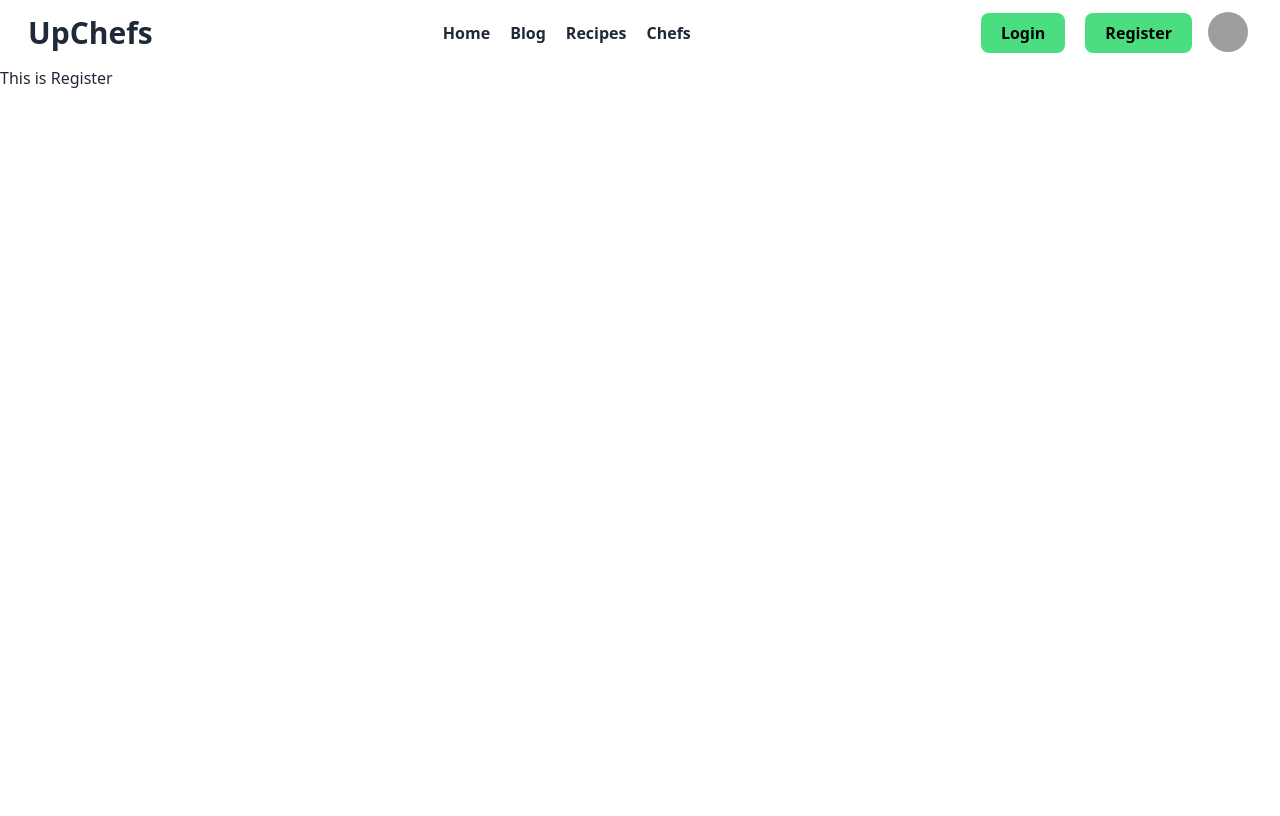
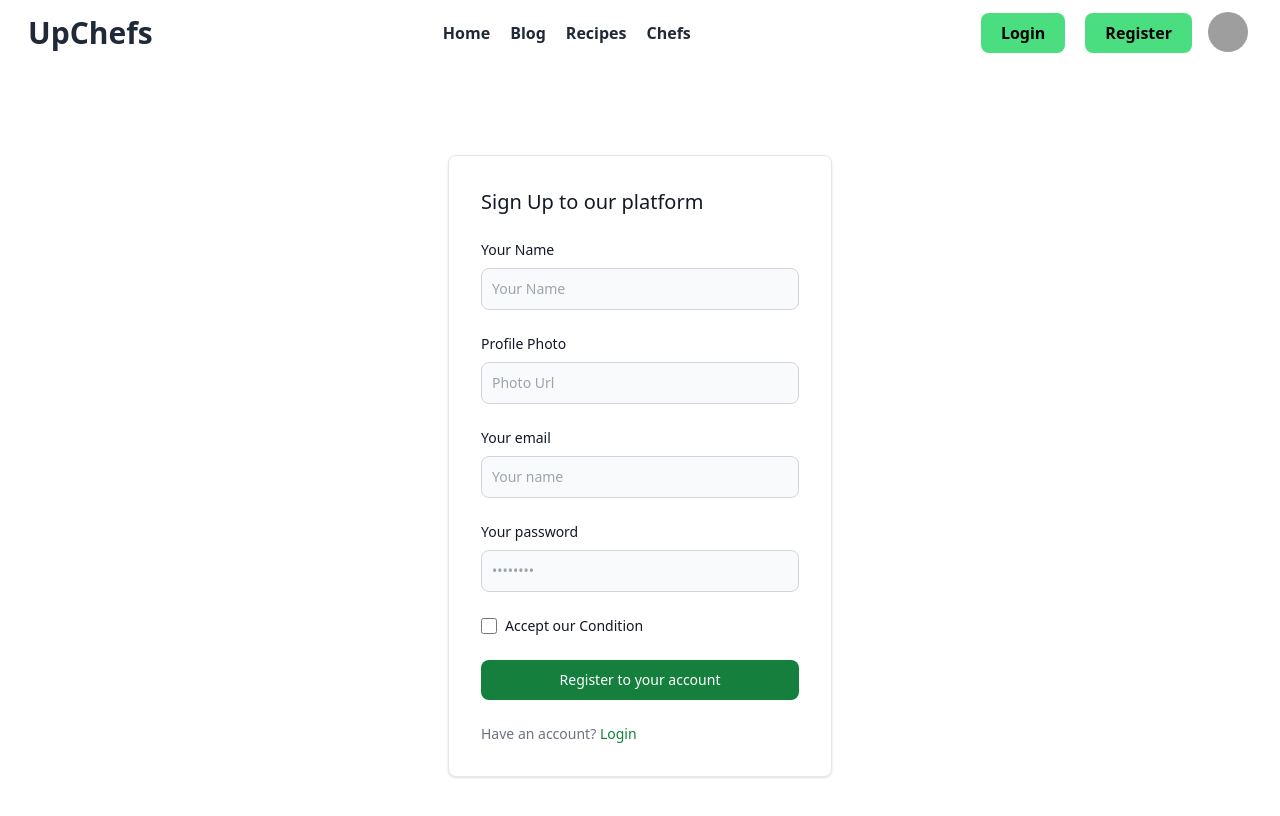
Before and after one commit to SagorAhamed251245/UpChefs, a React (Vite) app: page /register in a window 1280 px wide. Shown: the top 816 px of the page. Built offline with nearby package versions, Linux system fonts and the light colour scheme; grey boxes are pictures that could not be loaded; a web font is replaced by a local one.

Commit message:
login and refister page setup done

```diff
--- a/src/Components/Pages/Login/Login.jsx
+++ b/src/Components/Pages/Login/Login.jsx
@@ -1,10 +1,38 @@
 import React from 'react';
+import { Link } from 'react-router-dom';
 
 const Login = () => {
     return (
-        <div>
-            <h1>This is login</h1>
+
+       <div className='flex items-center w-full h-[100vh] justify-center'>
+         <div className="w-full max-w-sm p-4 bg-white border border-gray-200 rounded-lg shadow sm:p-6 md:p-8 dark:bg-gray-800 dark:border-gray-700">
+            <form className="space-y-6 " >
+                <h5 className="text-xl font-medium text-gray-900 dark:text-white">Sign in to our platform</h5>
+                <div>
+                    <label for="email" className="block mb-2 text-sm font-medium text-gray-900 dark:text-white">Your email</label>
+                    <input type="email" name="email" id="email" className="bg-gray-50 border border-gray-300 text-gray-900 text-sm rounded-lg focus:ring-green-500 focus:border-green-500 block w-full p-2.5 dark:bg-gray-600 dark:border-gray-500 dark:placeholder-gray-400 dark:text-white" placeholder="Your Email" required/>
+                </div>
+                <div>
+                    <label for="password" className="block mb-2 text-sm font-medium text-gray-900 dark:text-white">Your password</label>
+                    <input type="password" name="password" id="password" placeholder="••••••••" className="bg-gray-50 border border-gray-300 text-gray-900 text-sm rounded-lg focus:ring-green-500 focus:border-green-500 block w-full p-2.5 dark:bg-gray-600 dark:border-gray-500 dark:placeholder-gray-400 dark:text-white" required/>
+                </div>
+                <div className="flex items-start">
+                    <div className="flex items-start">
+                        <div className="flex items-center h-5">
+                            <input id="remember" type="checkbox" value="" className="w-4 h-4 border border-gray-300 rounded bg-gray-50 focus:ring-3 focus:ring-green-300 dark:bg-gray-700 dark:border-gray-600 dark:focus:ring-green-600 dark:ring-offset-gray-800 dark:focus:ring-offset-gray-800" />
+                        </div>
+                        <label for="remember" className="ml-2 text-sm font-medium text-gray-900 dark:text-gray-300">Remember me</label>
+                    </div>
+                    <Link href="#" className="ml-auto text-sm text-green-700 hover:underline dark:text-green-500">Forget Password?</Link>
+                </div>
+                <button type="submit" className="w-full text-white bg-green-700 hover:bg-green-800 focus:ring-4 focus:outline-none focus:ring-green-300 font-medium rounded-lg text-sm px-5 py-2.5 text-center dark:bg-green-600 dark:hover:bg-green-700 dark:focus:ring-green-800">Login to your account</button>
+                <div className="text-sm font-medium text-gray-500 dark:text-gray-300">
+                    Not registered? <Link to='/register' className="text-green-700 hover:underline dark:text-green-500">Create account</Link>
+                </div>
+            </form>
         </div>
+       </div>
+
     );
 };
 
--- a/src/Components/Pages/Register/Register.jsx
+++ b/src/Components/Pages/Register/Register.jsx
@@ -1,10 +1,44 @@
 import React from 'react';
+import { Link } from 'react-router-dom';
 
 const Register = () => {
     return (
-        <div>
-            <h1>This is Register</h1>
+        <div className='flex items-center w-full h-[100vh] justify-center'>
+         <div className="w-full max-w-sm p-4 bg-white border border-gray-200 rounded-lg shadow sm:p-6 md:p-8 dark:bg-gray-800 dark:border-gray-700">
+            <form className="space-y-6 " >
+                <h5 className="text-xl font-medium text-gray-900 dark:text-white">Sign Up to our platform</h5>
+                <div>
+                    <label for="name" className="block mb-2 text-sm font-medium text-gray-900 dark:text-white">Your Name</label>
+                    <input type="text" name="name"  className="bg-gray-50 border border-gray-300 text-gray-900 text-sm rounded-lg focus:ring-green-500 focus:border-green-500 block w-full p-2.5 dark:bg-gray-600 dark:border-gray-500 dark:placeholder-gray-400 dark:text-white" placeholder="Your Name" required/>
+                </div>
+                <div>
+                    <label for="name" className="block mb-2 text-sm font-medium text-gray-900 dark:text-white">Profile Photo</label>
+                    <input type="text" name="photo"  className="bg-gray-50 border border-gray-300 text-gray-900 text-sm rounded-lg focus:ring-green-500 focus:border-green-500 block w-full p-2.5 dark:bg-gray-600 dark:border-gray-500 dark:placeholder-gray-400 dark:text-white" placeholder="Photo Url" required/>
+                </div>
+                <div>
+                    <label for="email" className="block mb-2 text-sm font-medium text-gray-900 dark:text-white">Your email</label>
+                    <input type="email" name="email" id="email" className="bg-gray-50 border border-gray-300 text-gray-900 text-sm rounded-lg focus:ring-green-500 focus:border-green-500 block w-full p-2.5 dark:bg-gray-600 dark:border-gray-500 dark:placeholder-gray-400 dark:text-white" placeholder="Your name" required/>
+                </div>
+                <div>
+                    <label for="password" className="block mb-2 text-sm font-medium text-gray-900 dark:text-white">Your password</label>
+                    <input type="password" name="password" id="password" placeholder="••••••••" className="bg-gray-50 border border-gray-300 text-gray-900 text-sm rounded-lg focus:ring-green-500 focus:border-green-500 block w-full p-2.5 dark:bg-gray-600 dark:border-gray-500 dark:placeholder-gray-400 dark:text-white" required/>
+                </div>
+                <div className="flex items-start">
+
+                <div className="flex items-start">
+                        <div className="flex items-center h-5">
+                            <input id="remember" type="checkbox" value="" className="w-4 h-4 border border-gray-300 rounded bg-gray-50 focus:ring-3 focus:ring-green-300 dark:bg-gray-700 dark:border-gray-600 dark:focus:ring-green-600 dark:ring-offset-gray-800 dark:focus:ring-offset-gray-800" />
+                        </div>
+                        <label for="remember" className="ml-2 text-sm font-medium text-gray-900 dark:text-gray-300">Accept our Condition</label>
+                    </div>
+                </div>
+                <button type="submit" className="w-full text-white bg-green-700 hover:bg-green-800 focus:ring-4 focus:outline-none focus:ring-green-300 font-medium rounded-lg text-sm px-5 py-2.5 text-center dark:bg-green-600 dark:hover:bg-green-700 dark:focus:ring-green-800">Register to your account</button>
+                <div className="text-sm font-medium text-gray-500 dark:text-gray-300">
+                    Have an account? <Link to='/login' className="text-green-700 hover:underline dark:text-green-500">Login</Link>
+                </div>
+            </form>
         </div>
+       </div>
     );
 };
 
--- /dev/null
+++ b/src/provider/AuthProvider.jsx
@@ -0,0 +1,11 @@
+import React from 'react';
+
+const AuthProvider = () => {
+    return (
+        <div>
+
+        </div>
+    );
+};
+
+export default AuthProvider;
```
